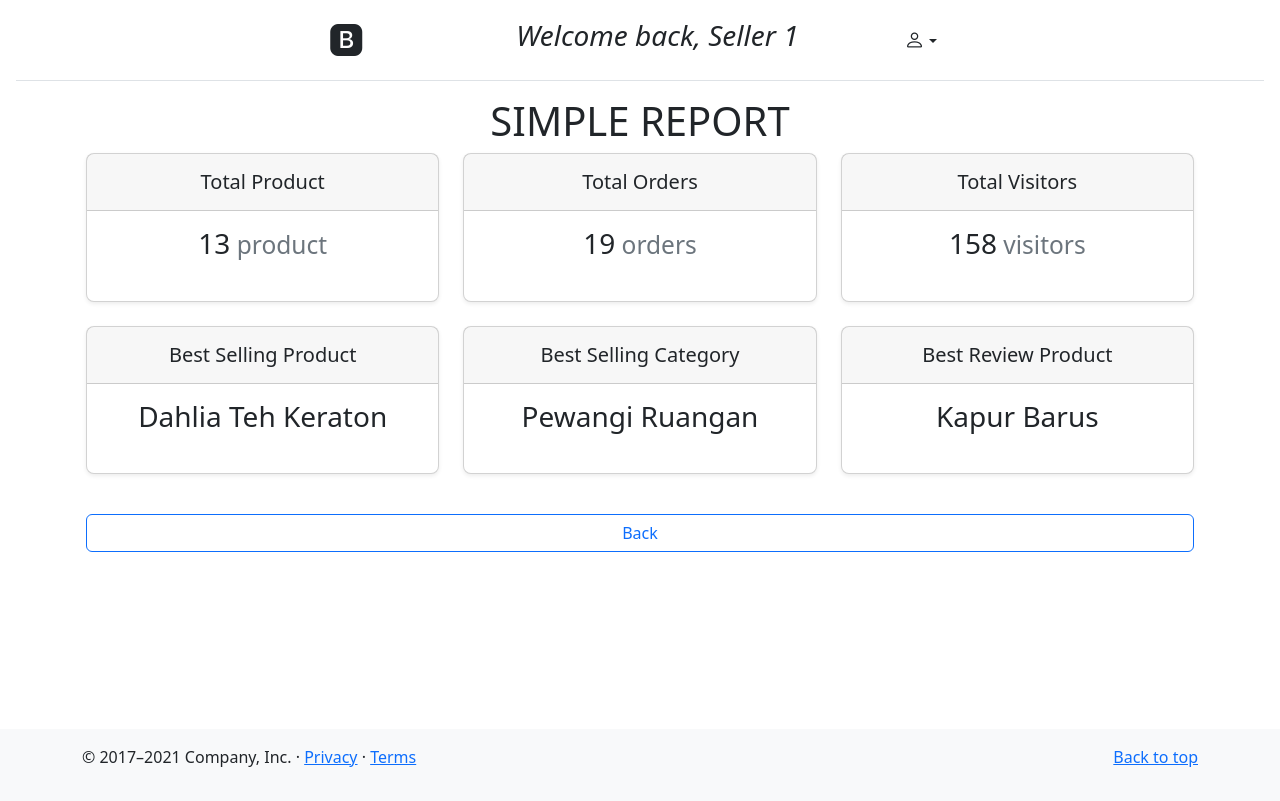
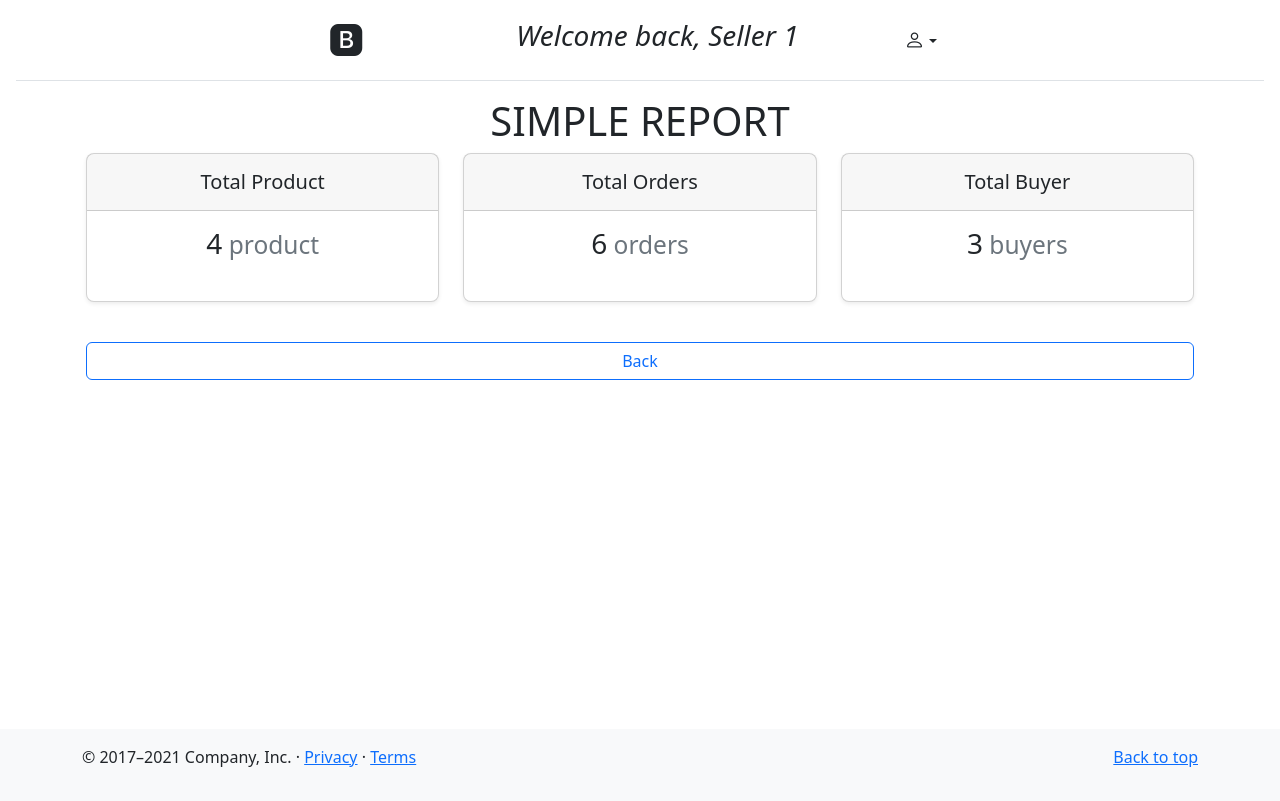
Before and after one commit to mailliw17/angular-e-commz, an Angular app: page /seller/simple-report in a window 1280 px wide. Built offline with nearby package versions, Linux system fonts and the light colour scheme; data requests are answered from the project's data file.

Commit message:
simple report & dashboard seller insight

```diff
--- a/db.json
+++ b/db.json
@@ -115,7 +115,7 @@
       "dest_address": "123 Main St",
       "shipping_price": 10000,
       "waybill_number": 4284,
-      "status": "PAID",
+      "status": "DELIVERY",
       "total_price": 12305000,
       "payment_method": "va_bca",
       "created_on": "2023-06-01T13:34:16.698Z",
@@ -241,6 +241,36 @@
       "phone_number": 66,
       "role": "Buyer",
       "created_on": "2023-05-31T03:59:53.747Z"
+    },
+    {
+      "id": "6d56c9f7-259b-4c0e-90a1-072aa5fec2bc",
+      "name": "Modi totam non sed q",
+      "email": "puzas@mailinator.com",
+      "password": "123",
+      "address": "Quae sunt eveniet d",
+      "phone_number": 13,
+      "role": "Seller",
+      "created_on": "2023-06-05T08:25:31.231Z"
+    },
+    {
+      "id": "2f64fddc-922d-48dd-a92c-95be0d7e00dd",
+      "name": "Ullam amet et ipsa",
+      "email": "cacyluliqe@mailinator.com",
+      "password": "123",
+      "address": "Velit voluptatum ad",
+      "phone_number": 30,
+      "role": "Buyer",
+      "created_on": "2023-06-05T09:13:01.840Z"
+    },
+    {
+      "id": "fbaf871e-3efa-4b6c-8ec4-2f98990e01a3",
+      "name": "Consequat Magnam el",
+      "email": "buhici@mailinator.com",
+      "password": "123",
+      "address": "Assumenda est quia d",
+      "phone_number": 27,
+      "role": "Buyer",
+      "created_on": "2023-06-05T09:13:07.201Z"
     }
   ]
 }
--- a/src/app/app.module.ts
+++ b/src/app/app.module.ts
@@ -84,6 +84,7 @@ import { RegisterPageComponent } from './pages/register-page/register-page.compo
     RegisterPageComponent,
 
     MyOrderDetailPageComponent,
+
   ],
   imports: [
     BrowserModule,
--- a/src/app/pages/seller/s-dashboard-page/s-dashboard-page.component.html
+++ b/src/app/pages/seller/s-dashboard-page/s-dashboard-page.component.html
@@ -22,7 +22,7 @@
   <div class="col">
     <div class="card mb-4 rounded-3 shadow-sm">
       <div class="card-header py-3">
-        <h4 class="my-0 fw-normal">Manage Order Menu</h4>
+        <h4 class="my-0 fw-normal">Order Menu</h4>
       </div>
       <div class="card-body">
         <!-- <h1 class="card-title pricing-card-title">1 <small class="text-muted fw-light">order</small></h1> -->
@@ -44,14 +44,67 @@
       </div>
       <div class="card-body">
         <!-- <h1 class="card-title pricing-card-title">Rp 100.000<small class="text-muted fw-light"></small></h1> -->
-        <ul class="list-unstyled mt-2 mb-2">
-          <li>Total month's income</li>
+        <ul class="list-unstyled mt-3 mb-4">
+          <!-- <li>Total month's income</li>
           <li>Total month's order</li>
           <li>Total Visitors</li>
-          <li>Best selling product</li>
+          <li>Best selling product</li> -->
         </ul>
         <button type="button" class="w-100 btn btn-lg btn-primary" routerLink="/seller/simple-report">Report</button>
       </div>
     </div>
   </div>
 </div>
+
+<div class="container px-4 py-5" id="featured-3">
+  <h2 class="pb-2 border-bottom">Seller Insights</h2>
+  <div class="row g-4 py-5 row-cols-1 row-cols-lg-3">
+    <div class="feature col">
+      <!-- <div
+        class="feature-icon d-inline-flex align-items-center justify-content-center text-bg-primary bg-gradient fs-2 mb-3">
+        <svg class="bi" width="1em" height="1em">
+          <use xlink:href="#collection" /></svg>
+      </div> -->
+      <h3 class="fs-2 text-body-emphasis">Increase store revenue</h3>
+      <p>Do you want to see your sales figures soar? Now is the time to take action! With tailored solutions customized
+        to your business, we will guide you through the necessary steps to increase your store revenue.</p>
+      <a routerLink="/seller/article" class="icon-link">
+        Read Article
+        <!-- <svg class="bi">
+          <use xlink:href="#chevron-right" /></svg> -->
+      </a>
+    </div>
+    <div class="feature col">
+      <!-- <div
+        class="feature-icon d-inline-flex align-items-center justify-content-center text-bg-primary bg-gradient fs-2 mb-3">
+        <svg class="bi" width="1em" height="1em">
+          <use xlink:href="#people-circle" /></svg>
+      </div> -->
+      <h3 class="fs-2 text-body-emphasis">Increasing buyer</h3>
+      <p>Are you ready to take your business to new heights? It's time to focus on increasing your buyer base. We
+        understand the critical role buyers play in driving your success, and we're here to help you expand your
+        customer reach like never before.</p>
+      <a routerLink="/seller/article" class="icon-link">
+        Read Article
+        <svg class="bi">
+          <use xlink:href="#chevron-right" /></svg>
+      </a>
+    </div>
+    <div class="feature col">
+      <!-- <div
+        class="feature-icon d-inline-flex align-items-center justify-content-center text-bg-primary bg-gradient fs-2 mb-3">
+        <svg class="bi" width="1em" height="1em">
+          <use xlink:href="#toggles2" /></svg>
+      </div> -->
+      <h3 class="fs-2 text-body-emphasis">Free delivery</h3>
+      <p>Say goodbye to shipping fees and hello to a seamless shopping experience. We are thrilled to offer you Free
+        Shipping on all your orders. Experience the joy of hassle-free shopping right from the comfort of your own home.
+      </p>
+      <a routerLink="/seller/article" class="icon-link">
+        Read Article
+        <!-- <svg class="bi">
+          <use xlink:href="#chevron-right" /></svg> -->
+      </a>
+    </div>
+  </div>
+</div>
--- a/src/app/pages/seller/s-order-detail-page/s-order-detail-page.component.html
+++ b/src/app/pages/seller/s-order-detail-page/s-order-detail-page.component.html
@@ -67,7 +67,7 @@
       <div class="d-flex gap-2 w-100 justify-content-between">
         <div>
           <h6 class="mb-0">Payment Method</h6>
-          <p class="mb-0 opacity-75">{{order.payment_method}}</p>
+          <p class="mb-0 opacity-75">{{(order.payment_method == 'va_bca' ? 'BCA Virtual Account' : 'QRIS')}}</p>
         </div>
         <!-- <small class="opacity-50 text-nowrap">now</small> -->
       </div>
--- a/src/app/pages/seller/s-simple-report-page/s-simple-report-page.component.html
+++ b/src/app/pages/seller/s-simple-report-page/s-simple-report-page.component.html
@@ -6,7 +6,8 @@
         <h5 class="my-0 fw-normal">Total Product</h5>
       </div>
       <div class="card-body">
-        <h3 class="card-title pricing-card-title">13<small class="text-muted fw-light"> product</small></h3>
+        <h3 class="card-title pricing-card-title">{{numberOfProduct}}<small class="text-muted fw-light"> product</small>
+        </h3>
         <ul class="list-unstyled mt-3 mb-4">
           <!-- <li>Active Product</li> -->
         </ul>
@@ -21,7 +22,8 @@
         <h5 class="my-0 fw-normal">Total Orders</h5>
       </div>
       <div class="card-body">
-        <h3 class="card-title pricing-card-title">19<small class="text-muted fw-light"> orders</small></h3>
+        <h3 class="card-title pricing-card-title">{{numberOfOrder}}<small class="text-muted fw-light"> orders</small>
+        </h3>
         <ul class="list-unstyled mt-3 mb-4">
           <!-- <li>Last one month order</li> -->
         </ul>
@@ -33,55 +35,11 @@
   <div class="col">
     <div class="card mb-4 rounded-3 shadow-sm">
       <div class="card-header py-3">
-        <h5 class="my-0 fw-normal">Total Visitors</h5>
+        <h5 class="my-0 fw-normal">Total Buyer</h5>
       </div>
       <div class="card-body">
-        <h3 class="card-title pricing-card-title">158<small class="text-muted fw-light"> visitors</small></h3>
-        <ul class="list-unstyled mt-3 mb-4">
-          <!-- <li>Last one month visitors</li> -->
-        </ul>
-        <!-- <button type="button" routerLink="/seller/manage-product" class="w-100 btn btn btn-primary">Manage
-          Product</button> -->
-      </div>
-    </div>
-  </div>
-  <div class="col">
-    <div class="card mb-4 rounded-3 shadow-sm">
-      <div class="card-header py-3">
-        <h5 class="my-0 fw-normal">Best Selling Product</h5>
-      </div>
-      <div class="card-body">
-        <h3 class="card-title pricing-card-title">Dahlia Teh Keraton</h3>
-        <ul class="list-unstyled mt-3 mb-4">
-          <!-- <li>Last one month visitors</li> -->
-        </ul>
-        <!-- <button type="button" routerLink="/seller/manage-product" class="w-100 btn btn btn-primary">Manage
-          Product</button> -->
-      </div>
-    </div>
-  </div>
-  <div class="col">
-    <div class="card mb-4 rounded-3 shadow-sm">
-      <div class="card-header py-3">
-        <h5 class="my-0 fw-normal">Best Selling Category</h5>
-      </div>
-      <div class="card-body">
-        <h3 class="card-title pricing-card-title">Pewangi Ruangan</h3>
-        <ul class="list-unstyled mt-3 mb-4">
-          <!-- <li>Last one month visitors</li> -->
-        </ul>
-        <!-- <button type="button" routerLink="/seller/manage-product" class="w-100 btn btn btn-primary">Manage
-          Product</button> -->
-      </div>
-    </div>
-  </div>
-  <div class="col">
-    <div class="card mb-4 rounded-3 shadow-sm">
-      <div class="card-header py-3">
-        <h5 class="my-0 fw-normal">Best Review Product</h5>
-      </div>
-      <div class="card-body">
-        <h3 class="card-title pricing-card-title">Kapur Barus</h3>
+        <h3 class="card-title pricing-card-title">{{numberOfBuyer}}<small class="text-muted fw-light"> buyers</small>
+        </h3>
         <ul class="list-unstyled mt-3 mb-4">
           <!-- <li>Last one month visitors</li> -->
         </ul>
--- a/src/app/pages/seller/s-simple-report-page/s-simple-report-page.component.ts
+++ b/src/app/pages/seller/s-simple-report-page/s-simple-report-page.component.ts
@@ -1,4 +1,6 @@
 import { Component, OnInit } from '@angular/core';
+import { Router } from '@angular/router';
+import { SimpleReportService } from 'src/app/services/seller/simple-report.service';
 
 @Component({
   selector: 'app-s-simple-report-page',
@@ -6,10 +8,62 @@ import { Component, OnInit } from '@angular/core';
   styleUrls: ['./s-simple-report-page.component.scss']
 })
 export class SSimpleReportPageComponent implements OnInit {
+  numberOfProduct : number
+  numberOfOrder : number
+  numberOfBuyer : number = 0
 
-  constructor() { }
+  constructor(
+    private simpleReportService : SimpleReportService,
+    private router: Router
+  ) { }
 
   ngOnInit(): void {
+    this.countProduct()
+    this.countOrder()
+    this.countBuyer()
+  }
+
+  countProduct() {
+    this.simpleReportService.countProducts()
+      .subscribe(
+        res => {
+          this.numberOfProduct = res.length
+          // console.log(this.numberOfProduct);
+        },
+        err => {
+          console.log(err);
+        }
+      )
+  }
+
+  countOrder() {
+    this.simpleReportService.countOrders()
+      .subscribe(
+        res => {
+          this.numberOfOrder = res.length
+          // console.log(this.numberOfProduct);
+        },
+        err => {
+          console.log(err);
+        }
+      )
+  }
+
+  countBuyer() {
+    this.simpleReportService.countBuyers()
+    .subscribe(
+      res => {
+
+        for (let i = 0; i < res.length; i++) {
+          if(res[i].role == 'Buyer') {
+              this.numberOfBuyer++
+          }
+        }
+      },
+      err => {
+        console.log(err);
+      }
+    )
   }
 
 }
--- a/src/app/services/auth/auth.service.ts
+++ b/src/app/services/auth/auth.service.ts
@@ -16,23 +16,9 @@ export class AuthService {
 
   postUser(data : any) {
     return this.http.post<any>(BASE_URL, data)
-      .pipe(
-        map(
-          (res:any) => {
-            return res
-          }
-        )
-      )
   }
 
   getUserById(id: String) {
     return this.http.get<any>(BASE_URL +'/' + id)
-      .pipe(
-        map(
-          (res:any) => {
-            return res
-          }
-        )
-      )
   }
 }
```
Also changed, not shown: src/app/app-routing.module.ts (+7 -1 lines), src/app/components/seller/s-dummy-content/s-dummy-content.component.html (+15 -38 lines), src/app/services/seller/simple-report.service.ts (added, +33 -0 lines), 2 other files (tests, documents, lock files or other folders).
